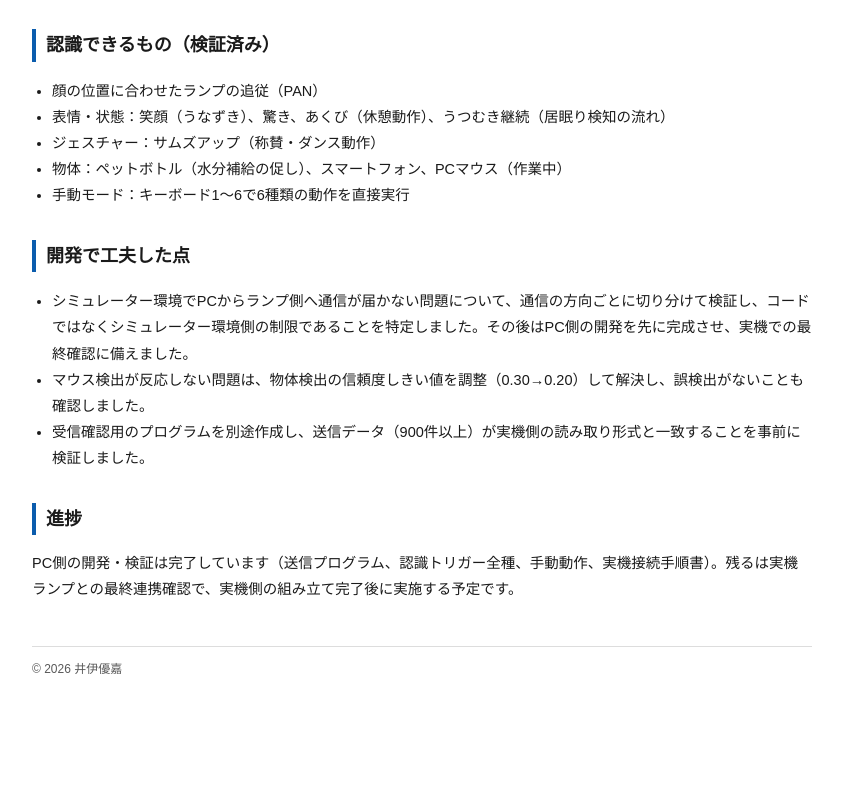
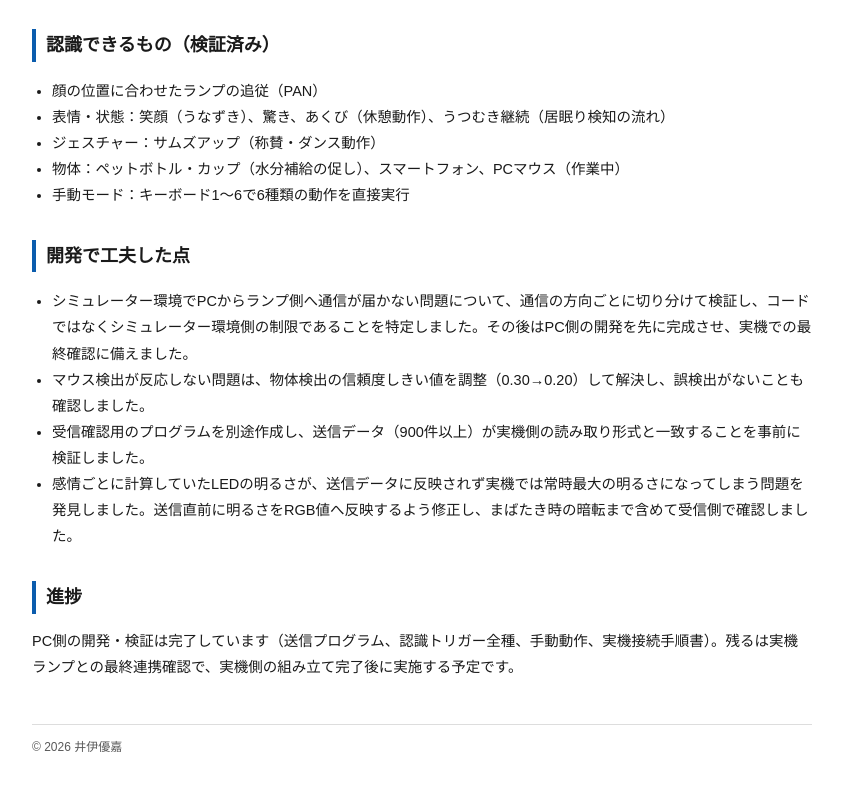
Before and after one commit to Ekamo-11/portfolio, a plain HTML site: page luxo-jr.html in a window 1280 px wide. Shown: the part 1097-1888 px from the top of the page, without its empty margins (218-1060 px from the left). Before the commit the page ends 1842 px from the top, so only its background shows below. Drawn offline with Linux system fonts and the light colour scheme.

Commit message:
ルクソーJr.ページにカップ検知と明るさ修正の実績を追記

```diff
--- a/luxo-jr.html
+++ b/luxo-jr.html
@@ -50,7 +50,7 @@
     <li>顔の位置に合わせたランプの追従（PAN）</li>
     <li>表情・状態：笑顔（うなずき）、驚き、あくび（休憩動作）、うつむき継続（居眠り検知の流れ）</li>
     <li>ジェスチャー：サムズアップ（称賛・ダンス動作）</li>
-    <li>物体：ペットボトル（水分補給の促し）、スマートフォン、PCマウス（作業中）</li>
+    <li>物体：ペットボトル・カップ（水分補給の促し）、スマートフォン、PCマウス（作業中）</li>
     <li>手動モード：キーボード1〜6で6種類の動作を直接実行</li>
   </ul>
 
@@ -59,6 +59,7 @@
     <li>シミュレーター環境でPCからランプ側へ通信が届かない問題について、通信の方向ごとに切り分けて検証し、コードではなくシミュレーター環境側の制限であることを特定しました。その後はPC側の開発を先に完成させ、実機での最終確認に備えました。</li>
     <li>マウス検出が反応しない問題は、物体検出の信頼度しきい値を調整（0.30→0.20）して解決し、誤検出がないことも確認しました。</li>
     <li>受信確認用のプログラムを別途作成し、送信データ（900件以上）が実機側の読み取り形式と一致することを事前に検証しました。</li>
+    <li>感情ごとに計算していたLEDの明るさが、送信データに反映されず実機では常時最大の明るさになってしまう問題を発見しました。送信直前に明るさをRGB値へ反映するよう修正し、まばたき時の暗転まで含めて受信側で確認しました。</li>
   </ul>
 
   <h2>進捗</h2>
```
